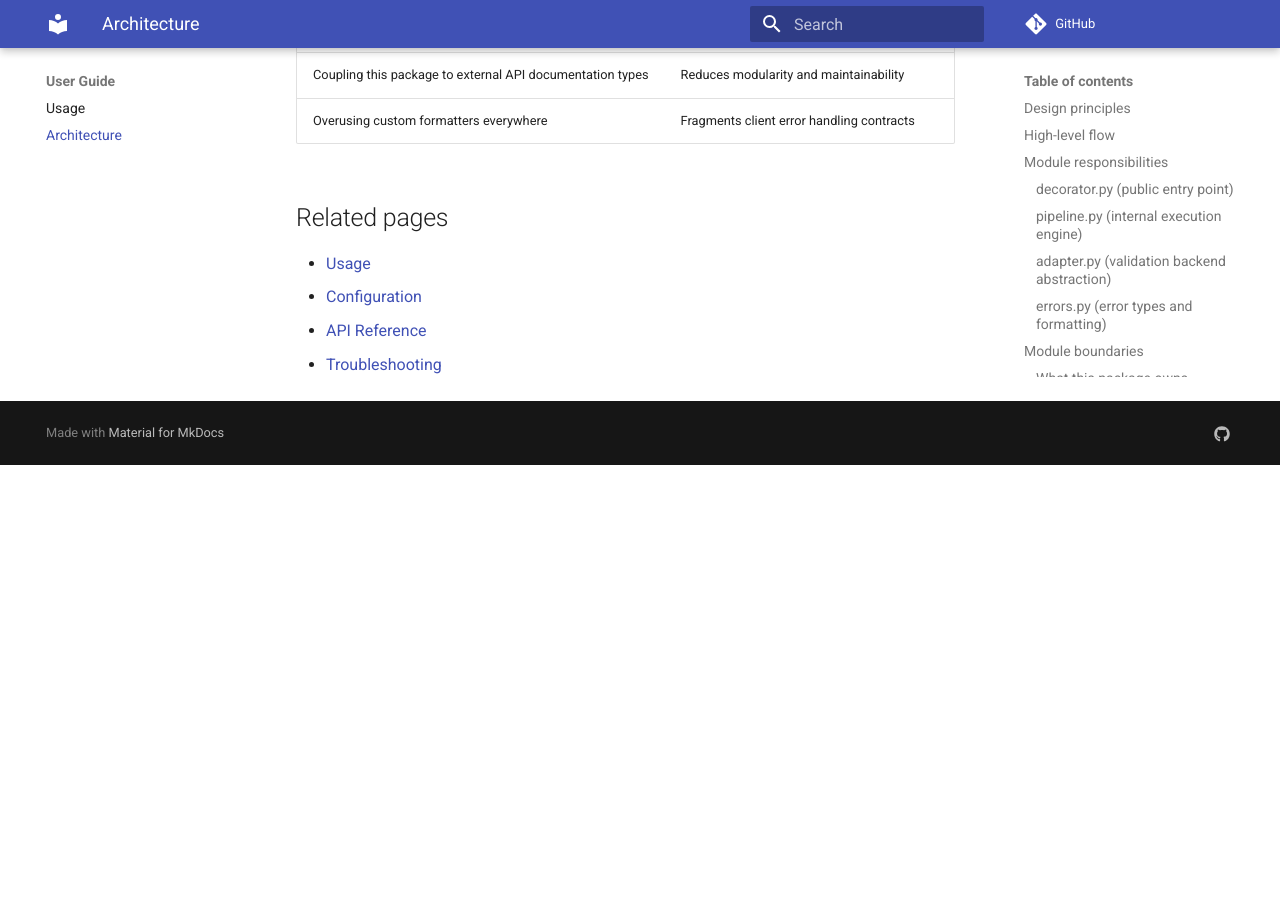
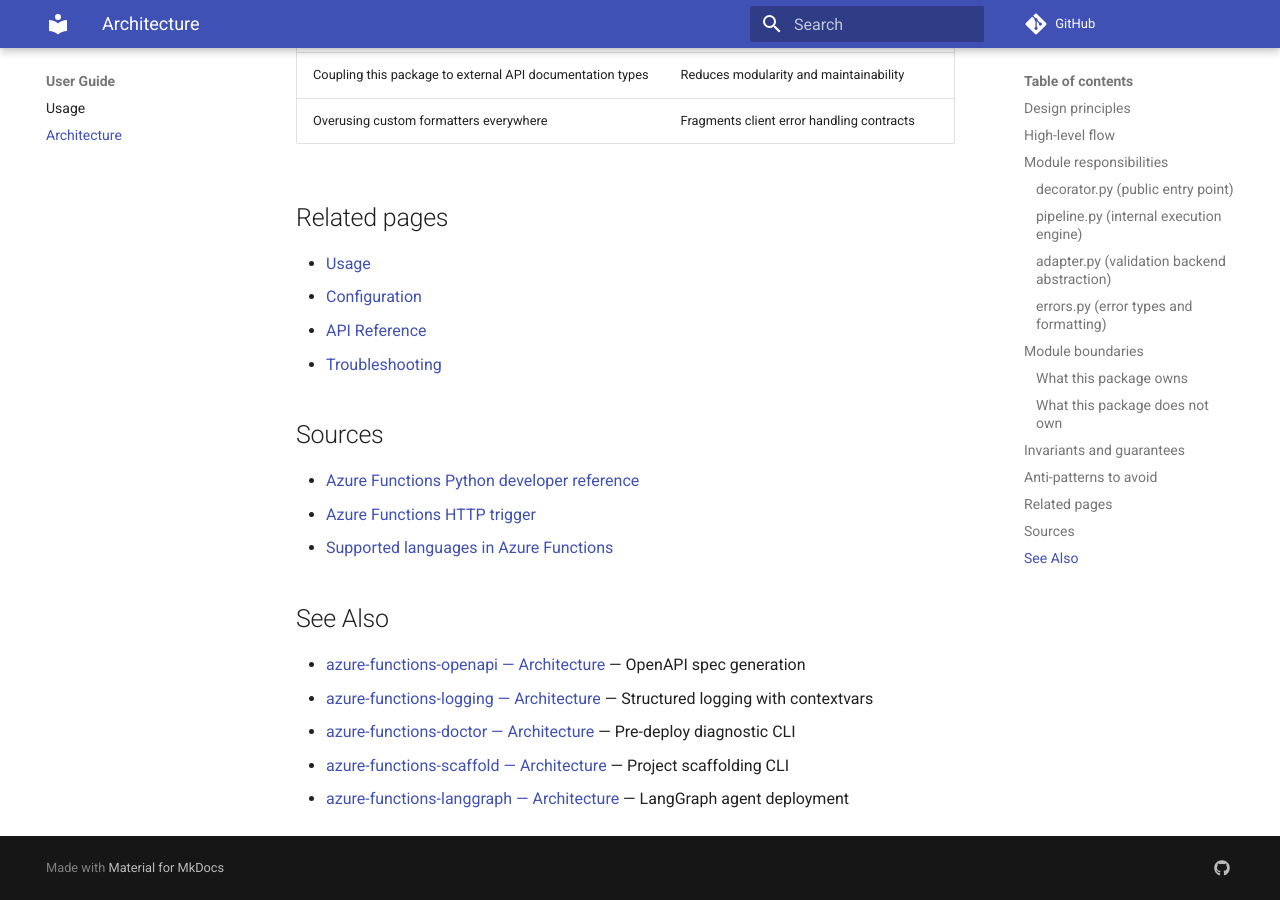
Before and after one commit to yeongseon/azure-functions-validation-python, an MkDocs documentation site: the page built from docs/architecture.md, in a window 1280 px wide and 900 px high, scrolled down 4046 px. Built offline with MkDocs 1.6.1 and Material for MkDocs 9.7.7, drawn with Linux system fonts in a browser that asks for light colours; comment, search, counter and statistics services are not loaded; before the commit the page ends 4511 px from its top, so only the background shows below that.

Commit message:
docs: add architecture diagram, MS Learn sources, and cross-repo See Also links
Add two-phase Mermaid flowchart to DESIGN.md showing import-time config
creation and per-request pipeline execution. Add Sources section with
MS Learn references and See Also section with cross-repo architecture
links to both DESIGN.md and docs/architecture.md.

Closes #123

```diff
--- a/docs/architecture.md
+++ b/docs/architecture.md
@@ -169,3 +169,17 @@
 - [Configuration](configuration.md)
 - [API Reference](api.md)
 - [Troubleshooting](troubleshooting.md)
+
+## Sources
+
+- [Azure Functions Python developer reference](https://learn.microsoft.com/en-us/azure/azure-functions/functions-reference-python)
+- [Azure Functions HTTP trigger](https://learn.microsoft.com/en-us/azure/azure-functions/functions-bindings-http-webhook-trigger)
+- [Supported languages in Azure Functions](https://learn.microsoft.com/en-us/azure/azure-functions/supported-languages)
+
+## See Also
+
+- [azure-functions-openapi — Architecture](https://github.com/yeongseon/azure-functions-openapi) — OpenAPI spec generation
+- [azure-functions-logging — Architecture](https://github.com/yeongseon/azure-functions-logging) — Structured logging with contextvars
+- [azure-functions-doctor — Architecture](https://github.com/yeongseon/azure-functions-doctor) — Pre-deploy diagnostic CLI
+- [azure-functions-scaffold — Architecture](https://github.com/yeongseon/azure-functions-scaffold) — Project scaffolding CLI
+- [azure-functions-langgraph — Architecture](https://github.com/yeongseon/azure-functions-langgraph) — LangGraph agent deployment
```
Also changed, not shown: DESIGN.md (+41 -0 lines).
